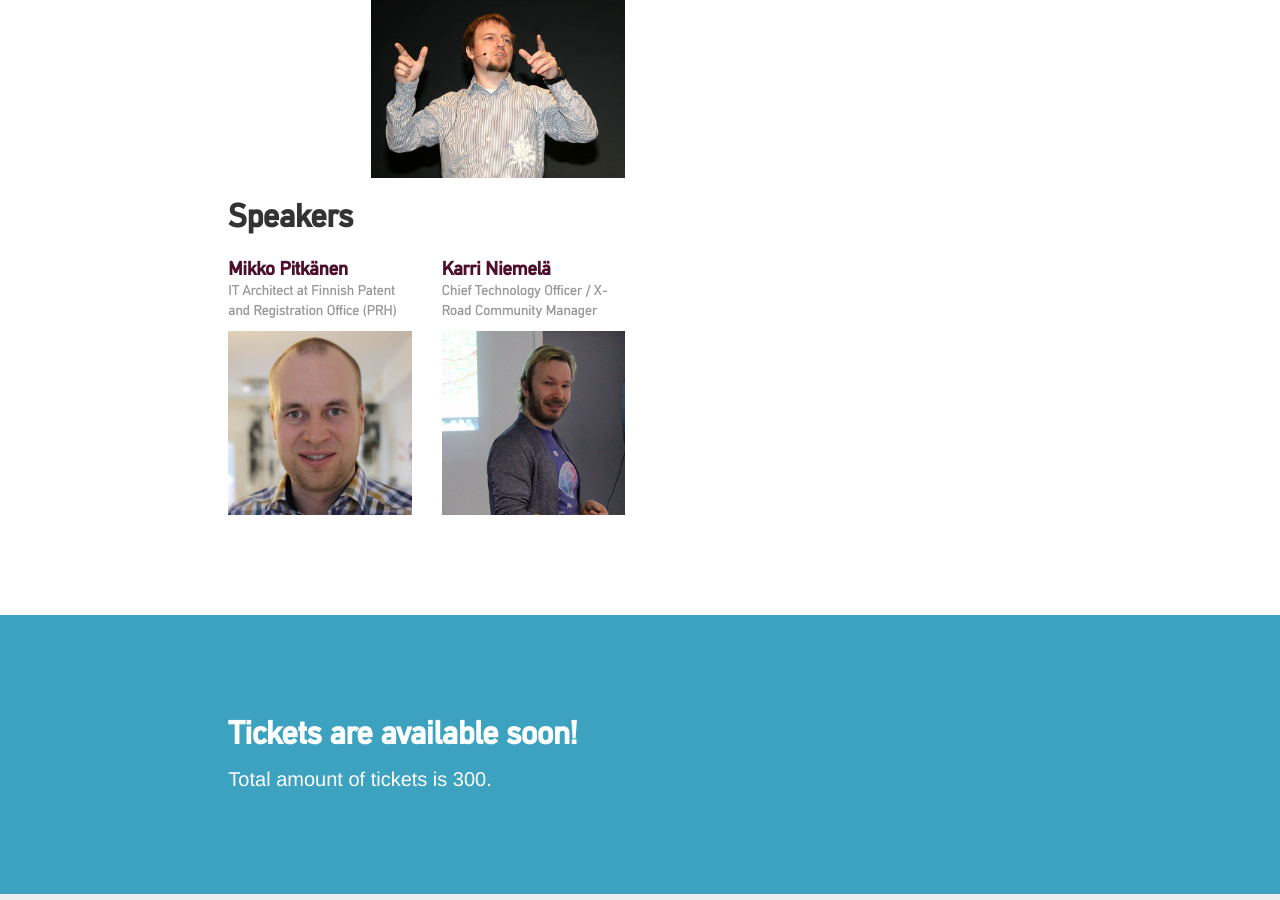
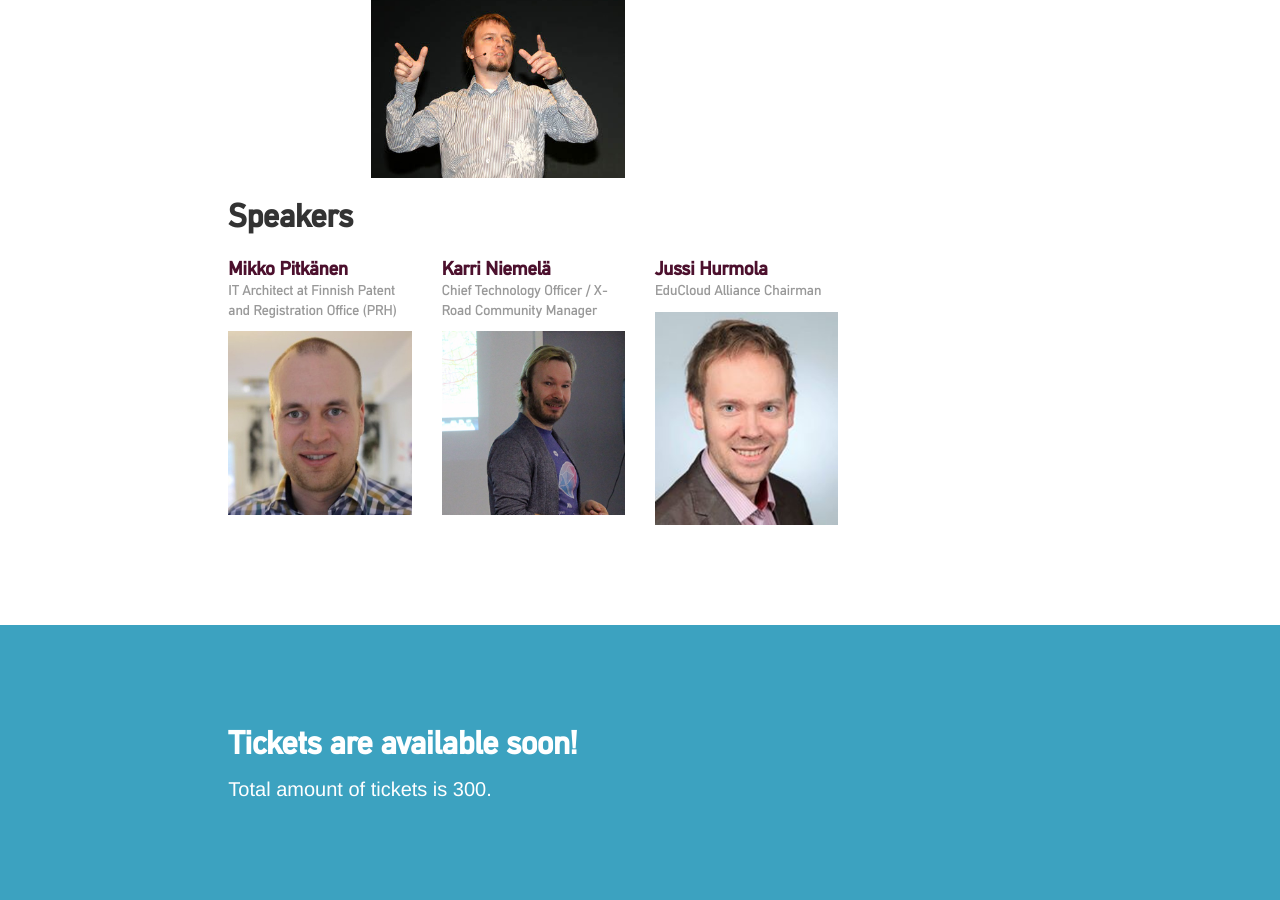
Before and after one commit to apidaysnordic/apidaysnordic.github.io, a Jekyll site: the page built from index.md, in a window 1280 px wide and 900 px high, scrolled down 3763 px. Built offline with Jekyll 4.4.1, drawn with Linux system fonts in a browser that asks for light colours; some web fonts are replaced; comment, search, counter and statistics services are not loaded.

Commit message:
added Hurmola pic

```diff
--- a/_layouts/default.html
+++ b/_layouts/default.html
@@ -261,6 +261,23 @@
                     </div>
 
 
+                    <div class="col-xs-12 col-sm-6 col-md-4 col-lg-3">
+                        <div class="speaker">
+                            <a href="#">
+                                <h4 class="speaker-profile">Jussi Hurmola<br><small>EduCloud Alliance Chairman</small></h4>
+
+                                <div class="speaker-image">
+
+                                    <img src="/images/speakers/jussi-hurmola.png" style="max-width: 100%" />
+
+                                </div>
+                            </a>
+
+                        </div>
+                    </div>
+
+
+
                 </div>
 
             </div>
```
Also changed, not shown: images/speakers/jussi-hurmola.png (added).
